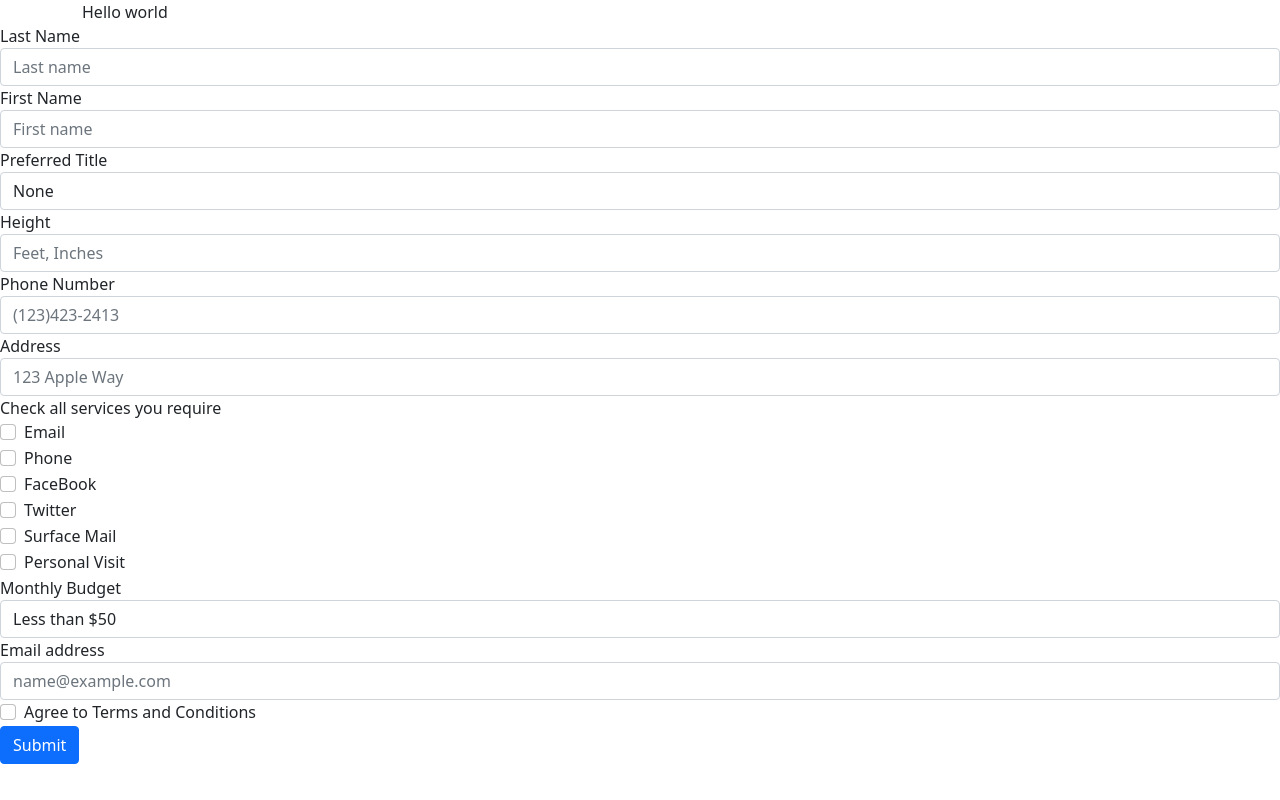
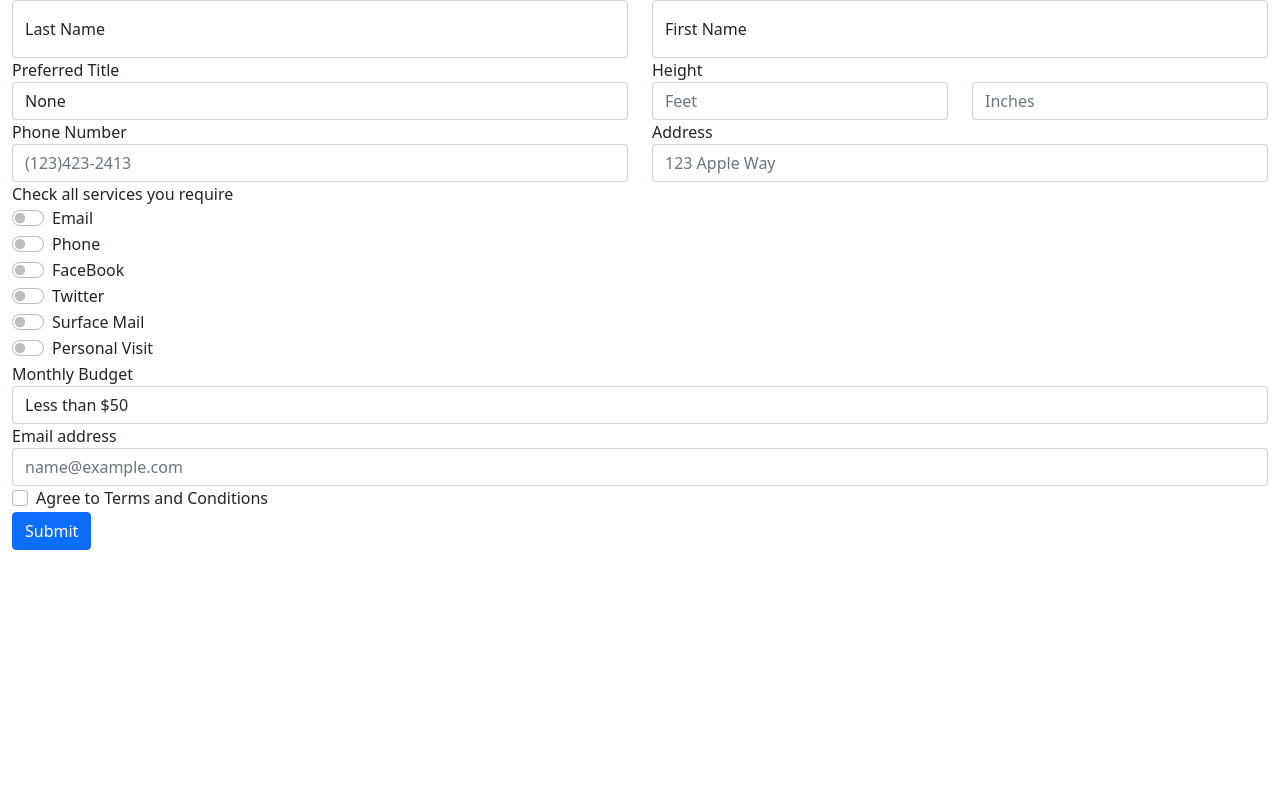
Before and after one commit to ColeBoel/-CSC-642-842-Fall-2021-Individual-Assignment, a plain HTML site: page index.html in a window 1280 px wide. Drawn offline with nearby package versions, Linux system fonts and the light colour scheme.

Commit message:
Updated all Forms

```diff
--- a/index.html
+++ b/index.html
@@ -4,35 +4,34 @@
 <head>
     <meta charset="UTF-8">
     <meta name="viewport" content="width=device-width, initial=scale=1.0">
-    <title>“CSC 642 848 Fall 2021 Individual Assignment Joshua Cole Boelman <br> Data Survey Form</title>
+    <title>“CSC 642 848 Fall 2021 Individual Assignment Joshua Cole Boelman Data Survey Form</title>
     <link href="https://cdn.jsdelivr.net/npm/bootstrap@5.1.3/dist/css/bootstrap.min.css" rel="stylesheet"
         integrity="sha384-1BmE4kWBq78iYhFldvKuhfTAU6auU8tT94WrHftjDbrCEXSU1oBoqyl2QvZ6jIW3" crossorigin="anonymous">
     <style>
-        img {
-            width: 100px;
-            border-radius: 10px;
-            float: left;
-            margin-right: 10px;
-        }
     </style>
 </head>
 
 <body>
-    <div class="container">
-        Hello world
+    <div class="container-fluid">
+        <form>
+
+            <div class="row">
+                <div class="col">
+                    <div class="form-floating">
+                        <input type="email" class="form-control" id="floatingInput" placeholder="Smith">
+                        <label for="floatingInput">Last Name</label>
                       </div>
-    <form>
-        <div class="form-group">
-            <label for="userLastName">Last Name</label>
-            <input type="email" class="form-control" id="userLastName"
-                placeholder="Last name">
                 </div>
-        <div class="form-group">
-            <label for="userFirstName">First Name</label>
-            <input type="email" class="form-control" id="userFirstName"
-                placeholder="First name">
+                <div class="col">
+                    <div class="form-floating">
+                        <input type="email" class="form-control" id="floatingInput" placeholder="John">
+                        <label for="floatingInput">First Name</label>
                       </div>
-        <div class="form-group">
+                </div>
+              </div>
+              <div class="row">
+                <div class="col">
+
                     <label for="multiChoiceSelect">Preferred Title</label>
                     <select class="form-control" id="multiChoiceSelect">
                         <option>None</option>
@@ -42,47 +41,58 @@
                         <option>Retired</option>
                     </select>
                 </div>
-        <div class="form-group">
+                <div class="col">
                     <label for="userHeight">Height</label>
-            <input type="number" class="form-control" id="userHeight" placeholder="Feet, Inches">
+                    <div class="row">
+                        <div class="col">
+                          <input type="number" class="form-control" placeholder="Feet" aria-label="feet">
                         </div>
-        <div class="form-group">
+                        <div class="col">
+                          <input type="number" class="form-control" placeholder="Inches" aria-label="inches">
+                        </div>
+                      </div>
+
+                </div>
+              </div>
+
+              <div class="row">
+                <div class="col">
                     <label for="userPhone">Phone Number</label>
-            <input type="number" class="form-control" id="userPhone" placeholder="(123)423-2413">
+                    <input type="email" class="form-control" id="userPhone" placeholder="(123)423-2413">
                 </div>
-        <div class="form-group">
+                <div class="col">
                     <label for="exampleFormControlInput1">Address</label>
                 <input type="email" class="form-control" id="exampleFormControlInput1" placeholder="123 Apple Way">
                 </div>
+              </div>
+
             <div class="form-group">
                 <label for="userHeight">Check all services you require</label>
             </div>
-        <div class="form-group form-check">
+            <div class="form-group form-check form-switch">
                 <label class="form-check-label" for="exampleCheck1">Email</label>
                 <input type="checkbox" class="form-check-input" id="captcha">
             </div>
-        <div class="form-group form-check">
+            <div class="form-group form-check form-switch">
                 <label class="form-check-label" for="exampleCheck1">Phone</label>
                 <input type="checkbox" class="form-check-input" id="captcha">
             </div>
-        <div class="form-group form-check">
+            <div class="form-group form-check form-switch">
                 <label class="form-check-label" for="exampleCheck1">FaceBook</label>
                 <input type="checkbox" class="form-check-input" id="captcha">
             </div>
-        <div class="form-group form-check">
+            <div class="form-group form-check form-switch">
                 <label class="form-check-label" for="exampleCheck1">Twitter</label>
                 <input type="checkbox" class="form-check-input" id="captcha">
             </div>
-        <div class="form-group form-check">
+            <div class="form-group form-check form-switch">
                 <label class="form-check-label" for="exampleCheck1">Surface Mail</label>
                 <input type="checkbox" class="form-check-input" id="captcha">
             </div>
-        <div class="form-group form-check">
+            <div class="form-group form-check form-switch">
                 <input type="checkbox" class="form-check-input" id="captcha">
                 <label class="form-check-label" for="exampleCheck1">Personal Visit</label>
             </div>
-
-
 
 
             <div class="form-group">
@@ -106,6 +116,8 @@
         <script src="https://cdn.jsdelivr.net/npm/bootstrap@5.1.3/dist/js/bootstrap.bundle.min.js"
             integrity="sha384-ka7Sk0Gln4gmtz2MlQnikT1wXgYsOg+OMhuP+IlRH9sENBO0LRn5q+8nbTov4+1p"
             crossorigin="anonymous"></script>
+        </div>
+    </div>
 </body>
 
 
```
Lines whose indentation alone changed are shown as unchanged.
